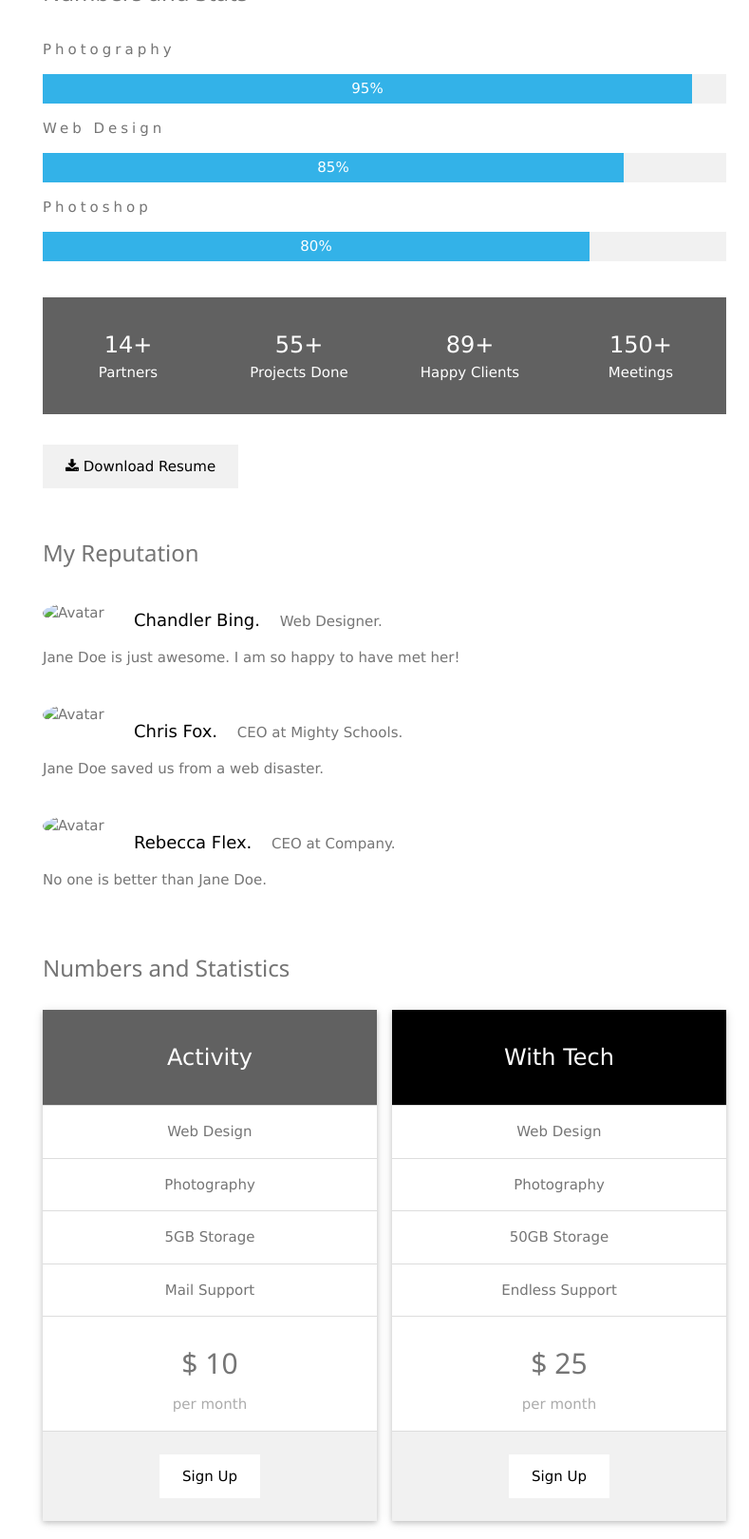
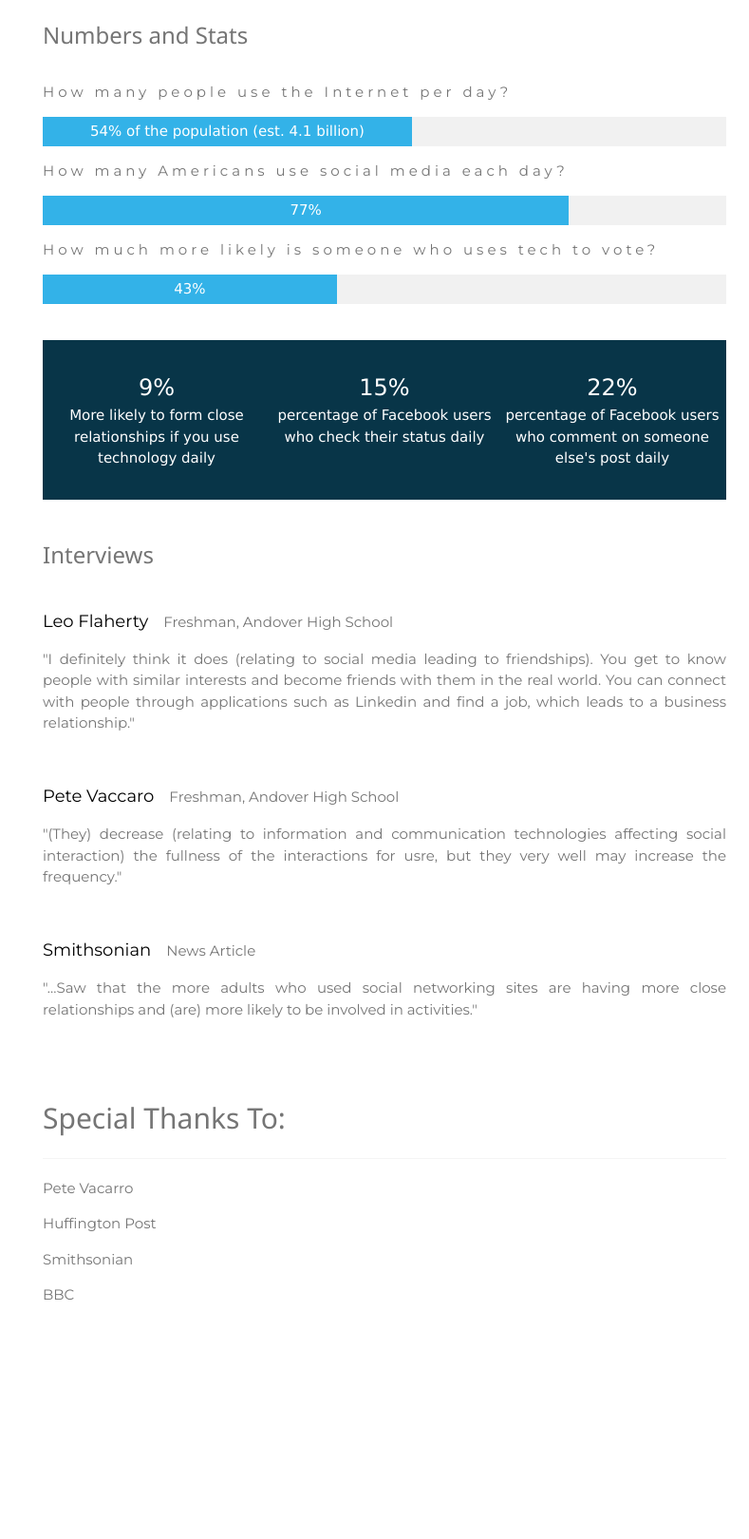
Before and after one commit to michaelbranscombe/5-group-branscombe, a plain HTML site: page index.html in a window 1280 px wide. Shown: the part 792-2412 px from the top of the page at 95% size, without its empty margins (491-1280 px from the left). After the commit the page ends 2323 px from the top, so only its background shows below. Drawn offline with Linux system fonts and the light colour scheme.

Commit message:
Final Changes
Thus marking the conclusion of this course.

```diff
--- a/css/style.css
+++ b/css/style.css
@@ -1,4 +1,4 @@
-body, h1,h2,h3,h4,h5,h6 {
+body, p, h1,h2,h3,h4,h5,h6 {
     font-family: "Montserrat", sans-serif;
 }
 
--- a/index.html
+++ b/index.html
@@ -31,10 +31,11 @@
                 <i class="fa fa-remove w3-theme"></i>
             </a>
             <div class="w3-bar-block w3-center w3-theme">
-                <a href="#" class="w3-bar-item w3-button w3-text-grey w3-hover-white" onclick="closeNav()">Introduction</a>
-                <a href="#portfolio" class="w3-bar-item w3-button w3-text-grey w3-hover-white" onclick="closeNav()">Statistics</a>
-                <a href="#about" class="w3-bar-item w3-button w3-text-grey w3-hover-white" onclick="closeNav()">Interviews</a>
-                <a href="#contact" class="w3-bar-item w3-button w3-text-grey w3-hover-white" onclick="closeNav()">Thanks</a>
+                <a href="#home" class="w3-bar-item w3-button w3-text-grey w3-hover-white" onclick="closeNav()">Home</a>
+                <a href="#intro" class="w3-bar-item w3-button w3-text-grey w3-hover-white" onclick="closeNav()">Introduction</a>
+                <a href="#stats" class="w3-bar-item w3-button w3-text-grey w3-hover-white" onclick="closeNav()">Statistics</a>
+                <a href="#interviews" class="w3-bar-item w3-button w3-text-grey w3-hover-white" onclick="closeNav()">Interviews</a>
+                <a href="#thanks" class="w3-bar-item w3-button w3-text-grey w3-hover-white" onclick="closeNav()">Thanks</a>
             </div>
         </nav>
 
@@ -44,117 +45,65 @@
             <!-- Menu icon to open sidebar -->
             <span class="w3-button w3-top w3-white w3-xxlarge w3-text-grey w3-hover-text-black" style="width:auto;right:0;" onclick="openNav()"><i class="fa fa-bars"></i></span>
 
-            <!-- Header -->
+            <!-- Home Section -->
             <header class="w3-container w3-center" style="padding:128px 16px" id="home">
                 <h1 class="w3-jumbo"><b>Technology.</b></h1>
                 <p>Making the world more, NOT less, social.</p>
-                <img src="/w3images/profile_girl.jpg" class="w3-image w3-hide-large w3-hide-small w3-round" style="display:block;width:60%;margin:auto;">
-                <img src="/w3images/profile_girl.jpg" class="w3-image w3-hide-large w3-hide-medium w3-round" width="1000" height="1333">
             </header>
 
-            <!-- About Section -->
-            <div class="w3-content w3-justify w3-text-grey w3-padding-32" id="about">
+            <!-- Introduction Section -->
+            <div class="w3-content w3-justify w3-text-grey w3-padding-32" id="intro">
                 <h2>Introduction</h2>
                 <hr class="w3-opacity">
-                <p>Some text about me. Some text about me. I am lorem ipsum consectetur adipiscing elit, sed do eiusmod tempor incididunt ut labore et dolore magna aliqua. Ut enim ad minim veniam, quis nostrud exercitation ullamco laboris nisi ut aliquip ex ea commodo
-                    consequat. Duis aute irure dolor in reprehenderit in voluptate velit esse cillum dolore eu fugiat nulla pariatur. Excepteur sint occaecat cupidatat non proident, sunt in culpa qui officia deserunt mollit anim id est laborum consectetur adipiscing
-                    elit, sed do eiusmod tempor incididunt ut labore et dolore magna aliqua. Ut enim ad minim veniam, quis nostrud exercitation ullamco laboris nisi ut aliquip ex ea commodo consequat.
-                </p>
+                <p>The use of technology has been steadily increasing in our lives, and with that, the use of social media and other online interaction services have never been more in demand. Some critics of this technology have stated that it makes us less social, or that the interaction we do have online is not as enriching as a "real-life" interaction with another person. In reality, however, the rapid advancement of technology has made us more social, rather than less. Using instant messaging (SMS, or text), Snapchat, Instagram, Facebook, Xbox Live, or any other social networking service helps us communicate and interact with people that are not always reachable otherwise, due to travel, or any other circumstance. Therefore, technology has helped society reach new social heights and has extended the range at which people can be reached in.</p>
+
+                <!-- Statistics Section -->
+                <div id="stats">
                 <h3 class="w3-padding-16">Numbers and Stats</h3>
-                <p class="w3-wide">Photography</p>
+                <p class="w3-wide">How many people use the Internet per day?</p>
                 <div class="w3-light-grey">
-                    <div class="w3-container w3-center w3-padding-small w3-theme-l2" style="width:95%">95%</div>
+                    <div class="w3-container w3-center w3-padding-small w3-theme-l2" style="width:54%">54% of the population (est. 4.1 billion)</div>
                 </div>
-                <p class="w3-wide">Web Design</p>
+                <p class="w3-wide">How many Americans use social media each day?</p>
                 <div class="w3-light-grey">
-                    <div class="w3-container w3-center w3-padding-small w3-theme-l2" style="width:85%">85%</div>
+                    <div class="w3-container w3-center w3-padding-small w3-theme-l2" style="width:77%">77%</div>
                 </div>
-                <p class="w3-wide">Photoshop</p>
+                <p class="w3-wide">How much more likely is someone who uses tech to vote?</p>
                 <div class="w3-light-grey">
-                    <div class="w3-container w3-center w3-padding-small w3-theme-l2" style="width:80%">80%</div>
+                    <div class="w3-container w3-center w3-padding-small w3-theme-l2" style="width:43%">43%</div>
                 </div><br>
 
-                <div class="w3-row w3-center w3-dark-grey w3-padding-16 w3-section">
-                    <div class="w3-quarter w3-section">
-                        <span class="w3-xlarge">14+</span><br>
-                        Partners
+                <div class="w3-row w3-center w3-theme-d4 w3-padding-16 w3-section">
+                    <div class="w3-third w3-section">
+                        <span class="w3-xlarge">9%</span><br>
+                        More likely to form close relationships if you use technology daily
                     </div>
-                    <div class="w3-quarter w3-section">
-                        <span class="w3-xlarge">55+</span><br>
-                        Projects Done
+                    <div class="w3-third w3-section">
+                        <span class="w3-xlarge">15%</span><br>
+                       percentage of Facebook users who check their status daily
                     </div>
-                    <div class="w3-quarter w3-section">
-                        <span class="w3-xlarge">89+</span><br>
-                        Happy Clients
-                    </div>
-                    <div class="w3-quarter w3-section">
-                        <span class="w3-xlarge">150+</span><br>
-                        Meetings
+                      <div class="w3-third w3-section">
+                        <span class="w3-xlarge">22%</span><br>
+                       percentage of Facebook users who comment on someone else's post daily
                     </div>
                 </div>
-
-                <button class="w3-button w3-light-grey w3-padding-large w3-section">
-                    <i class="fa fa-download"></i> Download Resume
-                </button>
-
-                <!-- Testimonials -->
-                <h3 class="w3-padding-24">My Reputation</h3>
-                <img src="/w3images/avatar_smoke.jpg" alt="Avatar" class="w3-left w3-circle w3-margin-right" style="width:80px">
-                <p><span class="w3-large w3-text-black w3-margin-right">Chandler Bing.</span> Web Designer.</p>
-                <p>Jane Doe is just awesome. I am so happy to have met her!</p><br>
-
-                <img src="/w3images/bandmember.jpg" alt="Avatar" class="w3-left w3-circle w3-margin-right" style="width:80px">
-                <p><span class="w3-large w3-text-black w3-margin-right">Chris Fox.</span> CEO at Mighty Schools.</p>
-                <p>Jane Doe saved us from a web disaster.</p><br>
-
-                <img src="/w3images/avatar_g2.jpg" alt="Avatar" class="w3-left w3-circle w3-margin-right" style="width:80px">
-                <p><span class="w3-large w3-text-black w3-margin-right">Rebecca Flex.</span> CEO at Company.</p>
-                <p>No one is better than Jane Doe.</p><br>
-
-                <!-- Grid for pricing tables -->
-                <h3 class="w3-padding-16">Numbers and Statistics</h3>
-                <div class="w3-row-padding" style="margin:0 -16px">
-                    <div class="w3-half w3-margin-bottom">
-                        <ul class="w3-ul w3-center w3-card w3-hover-shadow">
-                            <li class="w3-dark-grey w3-xlarge w3-padding-32">Activity</li>
-                            <li class="w3-padding-16">Web Design</li>
-                            <li class="w3-padding-16">Photography</li>
-                            <li class="w3-padding-16">5GB Storage</li>
-                            <li class="w3-padding-16">Mail Support</li>
-                            <li class="w3-padding-16">
-                                <h2>$ 10</h2>
-                                <span class="w3-opacity">per month</span>
-                            </li>
-                            <li class="w3-light-grey w3-padding-24">
-                                <button class="w3-button w3-white w3-padding-large w3-hover-black">Sign Up</button>
-                            </li>
-                        </ul>
                     </div>
 
-                    <div class="w3-half">
-                        <ul class="w3-ul w3-center w3-card w3-hover-shadow">
-                            <li class="w3-black w3-xlarge w3-padding-32">With Tech</li>
-                            <li class="w3-padding-16">Web Design</li>
-                            <li class="w3-padding-16">Photography</li>
-                            <li class="w3-padding-16">50GB Storage</li>
-                            <li class="w3-padding-16">Endless Support</li>
-                            <li class="w3-padding-16">
-                                <h2>$ 25</h2>
-                                <span class="w3-opacity">per month</span>
-                            </li>
-                            <li class="w3-light-grey w3-padding-24">
-                                <button class="w3-button w3-white w3-padding-large w3-hover-black">Sign Up</button>
-                            </li>
-                        </ul>
+                <!-- Interviews section -->
+                <div id="interviews">
+                <h3 class="w3-padding-24">Interviews</h3>
+                <p><span class="w3-large w3-text-black w3-margin-right">Leo Flaherty</span>Freshman, Andover High School</p>
+                <p>"I definitely think it does (relating to social media leading to friendships). You get to know people with similar interests and become friends with them in the real world. You can connect with people through applications such as Linkedin and find a job, which leads to a business relationship."</p><br>
+
+                <p><span class="w3-large w3-text-black w3-margin-right">Pete Vaccaro</span>Freshman, Andover High School</p>
+                <p>"(They) decrease (relating to information and communication technologies affecting social interaction) the fullness of the interactions for usre, but they very well may increase the frequency."</p><br>
+
+                <p><span class="w3-large w3-text-black w3-margin-right">Smithsonian</span>News Article</p>
+                <p>"...Saw that the more adults who used social networking sites are having more close relationships and (are) more likely to be involved in activities."</p><br>
                     </div>
-                    <!-- End Grid/Pricing tables -->
-                </div>
 
-                <!-- End About Section -->
-            </div>
-
-            <!-- Contact Section -->
-            <div class="w3-padding-32 w3-content w3-text-grey" id="contact" style="margin-bottom:64px">
+                <!-- Thanks section -->
+            <div class="w3-padding-32 w3-content w3-text-grey" id="thanks" style="margin-bottom:64px">
                 <h2>Special Thanks To:</h2>
                 <hr class="w3-opacity">
 
@@ -168,6 +117,7 @@
                 <!-- END PAGE CONTENT -->
             </div>
 
+                <!-- Scripts -->
             <script>
                 function openNav() {
                     document.getElementById("mySidebar").style.width = "60%";
@@ -179,5 +129,5 @@
                 }
             </script>
 
-            </body>
-        </html>
+    </body>
+</html>
```
